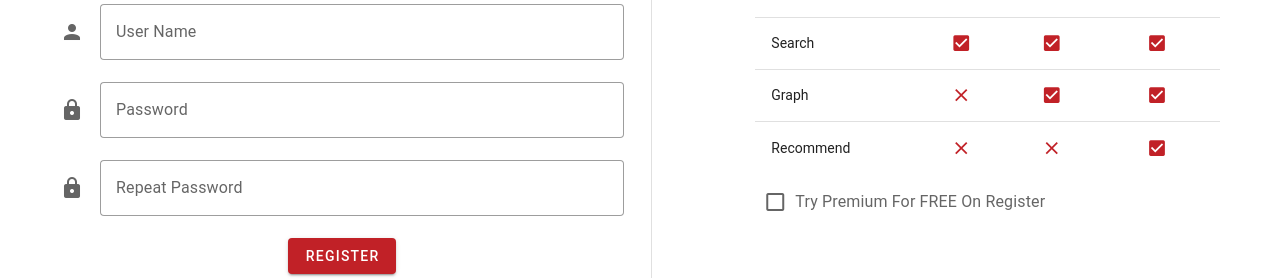
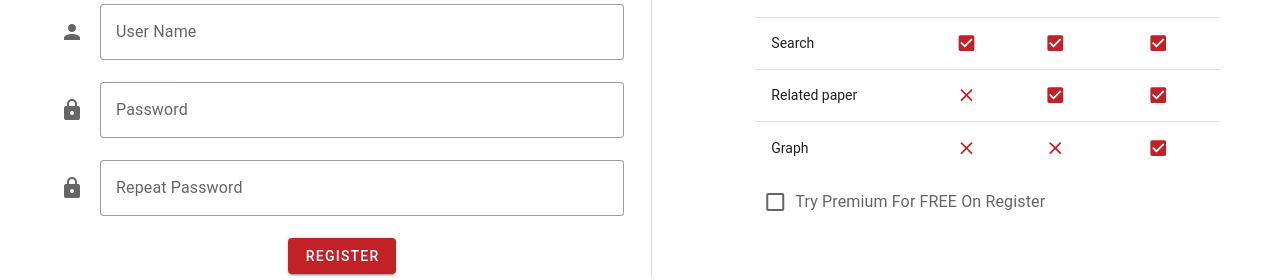
Before and after one commit to huoxj/Linked-papers, a Vue app in the folder bgdata_frontend/: page /register in a window 1280 px wide. Shown: the part 316-596 px from the top of the page. Built offline with nearby package versions, Linux system fonts and the light colour scheme.

Commit message:
frontend: 修改注册页面中的会员权限表

```diff
--- a/bgdata_frontend/src/views/Register.vue
+++ b/bgdata_frontend/src/views/Register.vue
@@ -13,8 +13,8 @@ const isPremium = ref(false);
 
 const features = ref([
   {name: 'Search', guest: 'mdi-checkbox-marked', free: 'mdi-checkbox-marked', premium: 'mdi-checkbox-marked'},
-  {name: 'Graph', guest: 'mdi-close', free: 'mdi-checkbox-marked', premium: 'mdi-checkbox-marked'},
-  {name: 'Recommend', guest: 'mdi-close', free: 'mdi-close', premium: 'mdi-checkbox-marked'}
+  {name: 'Related paper', guest: 'mdi-close', free: 'mdi-checkbox-marked', premium: 'mdi-checkbox-marked'},
+  {name: 'Graph', guest: 'mdi-close', free: 'mdi-close', premium: 'mdi-checkbox-marked'}
 ]);
 
 const register = () => {
@@ -83,7 +83,7 @@ const repeatPasswordRules = [
             </thead>
             <tbody>
             <tr v-for="item in features" :key="item.name">
-              <td>{{ item.name }}</td>
+              <td >{{ item.name }}</td>
               <td class="text-center theme-red">
                 <v-icon>{{ item.guest }}</v-icon>
               </td>
```
